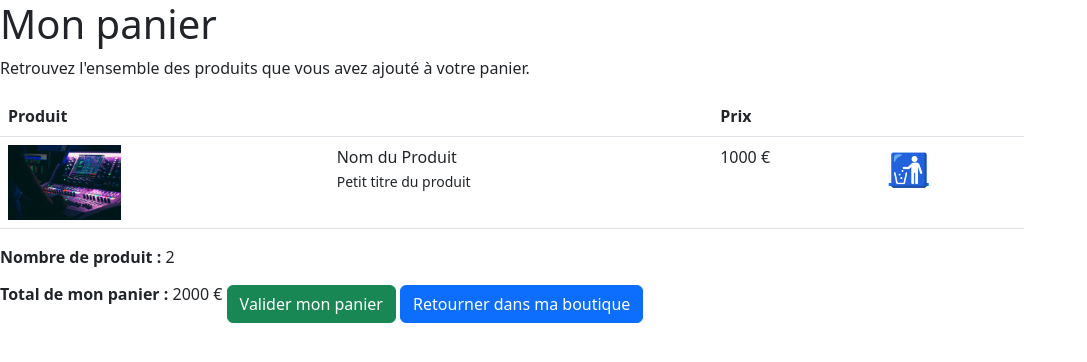
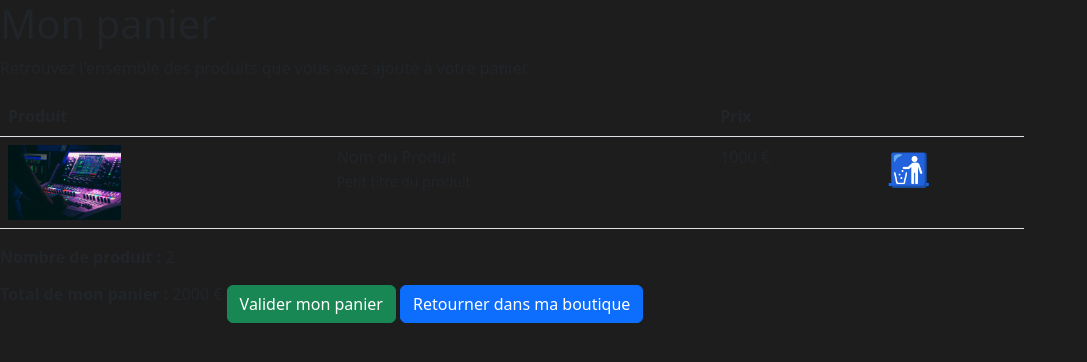
Before and after one commit to kandji22/beatsWebside, a Symfony app: template templates/card/show.html.twig in a window 1280 px wide. Shown: the top 362 px of the page, without its empty margins (0-1087 px from the left). Run offline with Twig, Linux system fonts and the light colour scheme; the template is opened without the code that fills it, so the values that code supplies are empty; style sheets or scripts are compiled from the project's sources; some libraries are stand-ins or nearby versions.

Commit message:
finalisation vue

```diff
--- a/assets/styles/app.css
+++ b/assets/styles/app.css
@@ -1574,3 +1574,6 @@ audio {
     color: #5eb5e0;
     cursor: pointer;
 }
+body {
+    background-color: #1d1d1d !important;
+}
--- a/templates/card/show.html.twig
+++ b/templates/card/show.html.twig
@@ -5,7 +5,7 @@
      <style>
 
          body {
-             background-color: white;
+             background-color: white !important;
              width: 80%;
              margin-left: 9%;
              margin-right: 9%;
```
